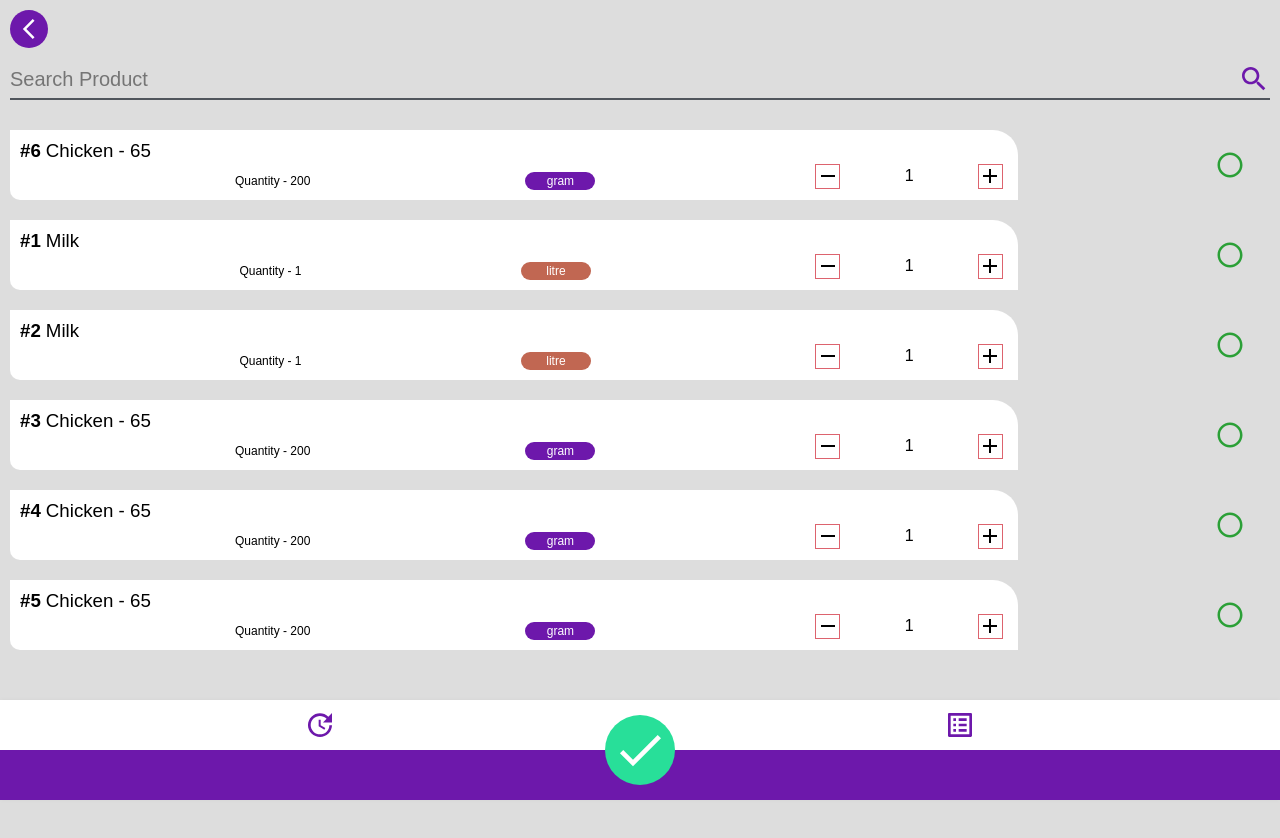
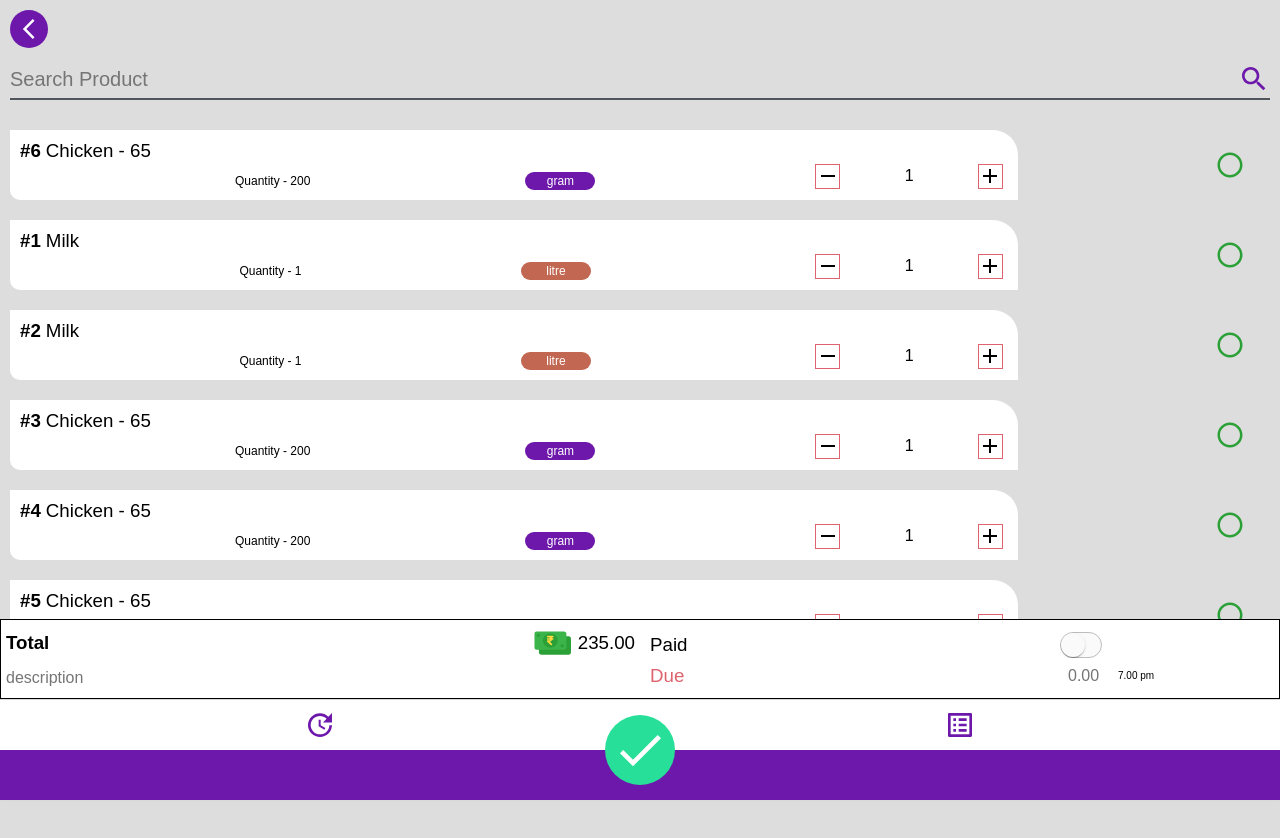
Before and after one commit to MohamedJakkariya/sell-app, a Next.js app: page /add in a window 1280 px wide. Shown: the top 838 px of the page. Before the commit the page ends 800 px from the top, so only its background shows below. Built offline with nearby package versions, Linux system fonts and the light colour scheme.

Commit message:
added total overview for /add page

```diff
--- a/src/components/CardExpand.tsx
+++ b/src/components/CardExpand.tsx
@@ -5,7 +5,7 @@ import { CardExpandProps } from '../types';
 import styled from 'styled-components';
 import LabelInfo from './Label';
 import MoreVertIcon from '@material-ui/icons/MoreVert';
-import { Button, IconButton } from '@material-ui/core';
+import { IconButton } from '@material-ui/core';
 import Menu from '@material-ui/core/Menu';
 import MenuItem from '@material-ui/core/MenuItem';
 import PopupState, { bindTrigger, bindMenu } from 'material-ui-popup-state';
--- a/src/pages/add/index.tsx
+++ b/src/pages/add/index.tsx
@@ -7,9 +7,90 @@ import SearchIcon from '@material-ui/icons/Search';
 import SelectProduct from '../../components/SelectProduct';
 import selectProductList from '../../json/selectProductList.json';
 import { useRouter } from 'next/router';
+import {
+	Theme,
+	createStyles,
+	FormControlLabel,
+	withStyles,
+} from '@material-ui/core';
+import Switch, { SwitchClassKey, SwitchProps } from '@material-ui/core/Switch';
+import React from 'react';
+
+interface Styles extends Partial<Record<SwitchClassKey, string>> {
+	focusVisible?: string;
+}
+
+interface Props extends SwitchProps {
+	classes: Styles;
+}
+
+const IOSSwitch = withStyles((theme: Theme) =>
+	createStyles({
+		root: {
+			width: 42,
+			height: 26,
+			padding: 0,
+		},
+		switchBase: {
+			padding: 1,
+			'&$checked': {
+				transform: 'translateX(16px)',
+				color: theme.palette.common.white,
+				'& + $track': {
+					backgroundColor: 'var(--green)',
+					opacity: 1,
+					border: 'none',
+				},
+			},
+			'&$focusVisible $thumb': {
+				color: 'var(--green)',
+				border: '6px solid #fff',
+			},
+		},
+		thumb: {
+			width: 24,
+			height: 24,
+		},
+		track: {
+			borderRadius: 26 / 2,
+			border: `1px solid ${theme.palette.grey[400]}`,
+			backgroundColor: theme.palette.grey[50],
+			opacity: 1,
+			transition: theme.transitions.create(['background-color', 'border']),
+		},
+		checked: {},
+		focusVisible: {},
+	}),
+)(({ classes, ...props }: Props) => {
+	return (
+		<Switch
+			focusVisibleClassName={classes.focusVisible}
+			disableRipple
+			classes={{
+				root: classes.root,
+				switchBase: classes.switchBase,
+				thumb: classes.thumb,
+				track: classes.track,
+				checked: classes.checked,
+			}}
+			{...props}
+		/>
+	);
+});
 
 const Add = () => {
 	const { back } = useRouter();
+
+	const [pay, setPay] = React.useState({
+		isPaid: false,
+		visibility: 'unset',
+	});
+
+	const handlePayChange = () =>
+		setPay({
+			isPaid: !pay.isPaid,
+			visibility: !pay.isPaid ? 'hidden' : 'visible',
+		});
 
 	return (
 		<>
@@ -36,6 +117,47 @@ const Add = () => {
 						),
 					)}
 				</ProductOption>
+
+				<TotalOverview>
+					<TotalOverviewLeft>
+						<TotalOverviewLeftTop>
+							<h3>Total</h3>
+							<Amount>
+								<img src='/img/money.svg' alt='money' />
+								<h3>235.00</h3>
+							</Amount>
+						</TotalOverviewLeftTop>
+						<TotalOverviewLeftBottom>
+							<input type='text' placeholder='description' />
+						</TotalOverviewLeftBottom>
+					</TotalOverviewLeft>
+					<TotalOverviewRight dueBoxVisibility={pay.visibility}>
+						<div className='paidBox'>
+							<div className='mainPaidBox'>
+								<h3>Paid</h3>
+
+								<FormControlLabel
+									control={
+										<IOSSwitch
+											name='paidSwitch'
+											checked={pay.isPaid}
+											onChange={handlePayChange}
+										/>
+									}
+									label=''
+								/>
+							</div>
+							<span className='extraSpan'></span>
+						</div>
+						<div className='dueBox'>
+							<div className='mainDueBox'>
+								<h3>Due</h3>
+								<input type='text' placeholder='0.00' />
+							</div>
+							<span className='extraSpan'>7.00 pm</span>
+						</div>
+					</TotalOverviewRight>
+				</TotalOverview>
 			</Layout>
 		</>
 	);
@@ -83,7 +205,118 @@ const Input = styled.input`
 `;
 
 const ProductOption = styled.div`
-	padding-bottom: 6rem;
+	margin-bottom: 13rem;
+`;
+
+const TotalOverview = styled.div`
+	width: 100%;
+	height: 80px;
+	position: fixed;
+	bottom: 6.3rem;
+	left: 0;
+	border: 1px solid black;
+	/* box-shadow: 2px 2px 10px rgba(0, 0, 0, 0.1); */
+	background: #fff;
+	z-index: 1;
+
+	display: flex;
+	justify-content: space-between;
+`;
+
+const TotalOverviewLeft = styled.div`
+	width: 50%;
+	display: flex;
+	flex-direction: column;
+	justify-content: space-between;
+	align-items: flex-start;
+	padding: 5px;
+`;
+
+const TotalOverviewLeftTop = styled.div`
+	display: flex;
+	justify-content: space-between;
+	align-items: center;
+	width: 100%;
+`;
+
+const Amount = styled.div`
+	display: flex;
+	align-items: center;
+	justify-content: space-evenly;
+
+	h3 {
+		padding-left: 7px;
+		font-weight: 300;
+	}
+`;
+
+const TotalOverviewLeftBottom = styled.div`
+	input {
+		width: 100%;
+		height: 30px;
+		border: none;
+		outline: none;
+		font-size: 16px;
+	}
+`;
+
+const TotalOverviewRight = styled.div`
+	width: 50%;
+	padding: 5px;
+	display: flex;
+	flex-direction: column;
+	justify-content: space-evenly;
+
+	.paidBox,
+	.dueBox {
+		display: flex;
+		align-items: center;
+		justify-content: space-between;
+
+		h3 {
+			font-weight: 300;
+		}
+
+		.extraSpan {
+			width: 25%;
+		}
+	}
+
+	.paidBox {
+		.mainPaidBox {
+			display: flex;
+			width: 75%;
+			justify-content: space-between;
+			align-items: inherit;
+		}
+		padding-left: 5px;
+	}
+
+	.dueBox {
+		.mainDueBox {
+			display: inherit;
+			width: 75%;
+			justify-content: space-between;
+
+			h3 {
+				color: var(--red);
+			}
+			visibility: ${(props) => props.dueBoxVisibility};
+		}
+		padding-left: 5px;
+
+		justify-content: space-between;
+		input {
+			width: 50px;
+			border: none;
+			outline: none;
+			font-size: 16px;
+		}
+
+		span {
+			font-size: 10px;
+		}
+	}
 `;
 
 export default Add;
```
Also changed, not shown: src/components/ProductList.tsx (+20 -6 lines).
